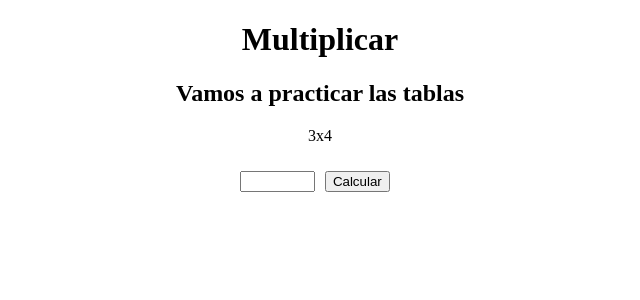
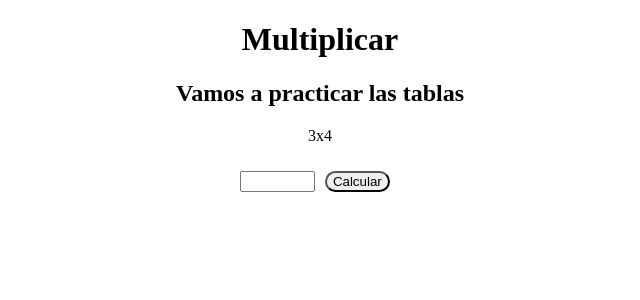
Before and after one commit to manuelsblanco/Multiplicar.github.io, an Angular app: page / in a window 1280 px wide. Shown: the top 300 px of the page, without its empty margins (320-960 px from the left). Built offline with nearby package versions, Linux system fonts and the light colour scheme.

Commit message:
Modificaciones esteticas en boton "calcular"

```diff
--- a/src/app/app.component.css
+++ b/src/app/app.component.css
@@ -10,3 +10,6 @@ p,h1,h2{
 #calcular{
   margin: 10px;
 }
+button{
+  border-radius: 15px;
+}
--- a/src/app/app.component.ts
+++ b/src/app/app.component.ts
@@ -89,11 +89,13 @@ calcular() {
     this.correctas++;
     const button = document.getElementById("calcular")!;
     button.style.backgroundColor = "green";
+    button.style.color = "yellow";
   }
   else{
     this.incorrectas++;
     const button = document.getElementById("calcular")!;
     button.style.backgroundColor = "red";
+    button.style.color = "white";
   }
   inputElement.value = "";
   this.multiplicar();
```
